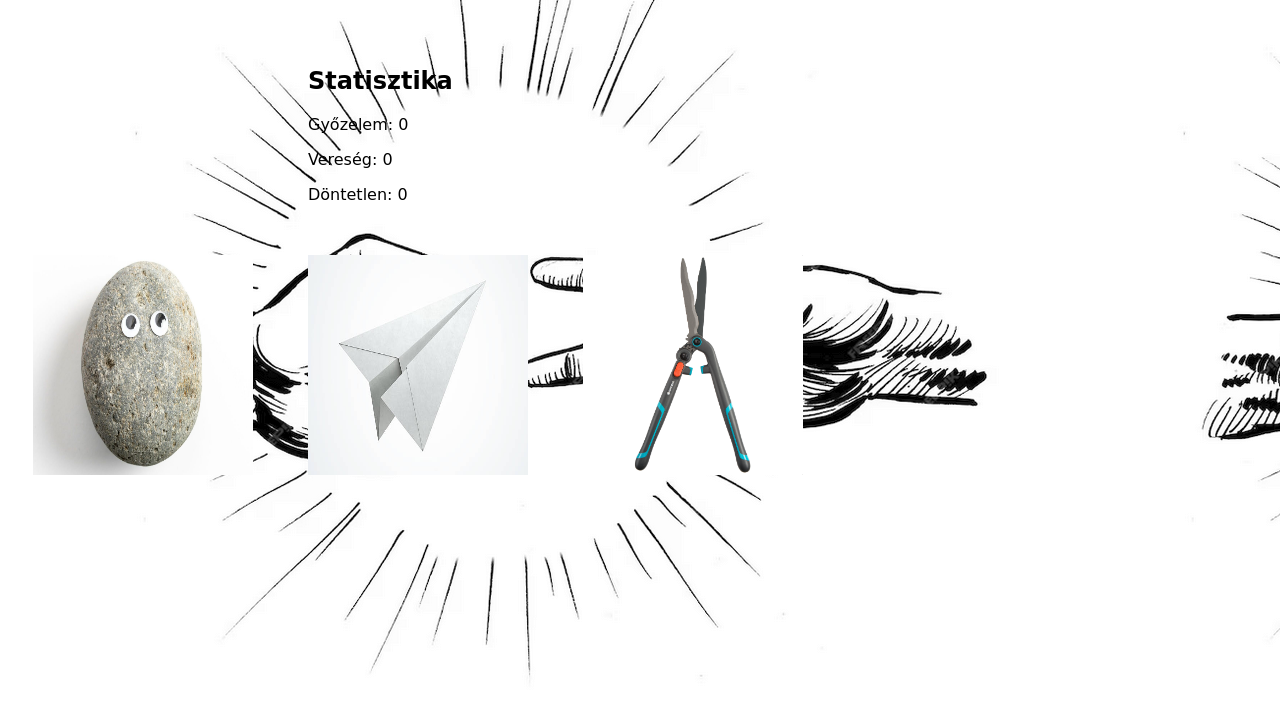
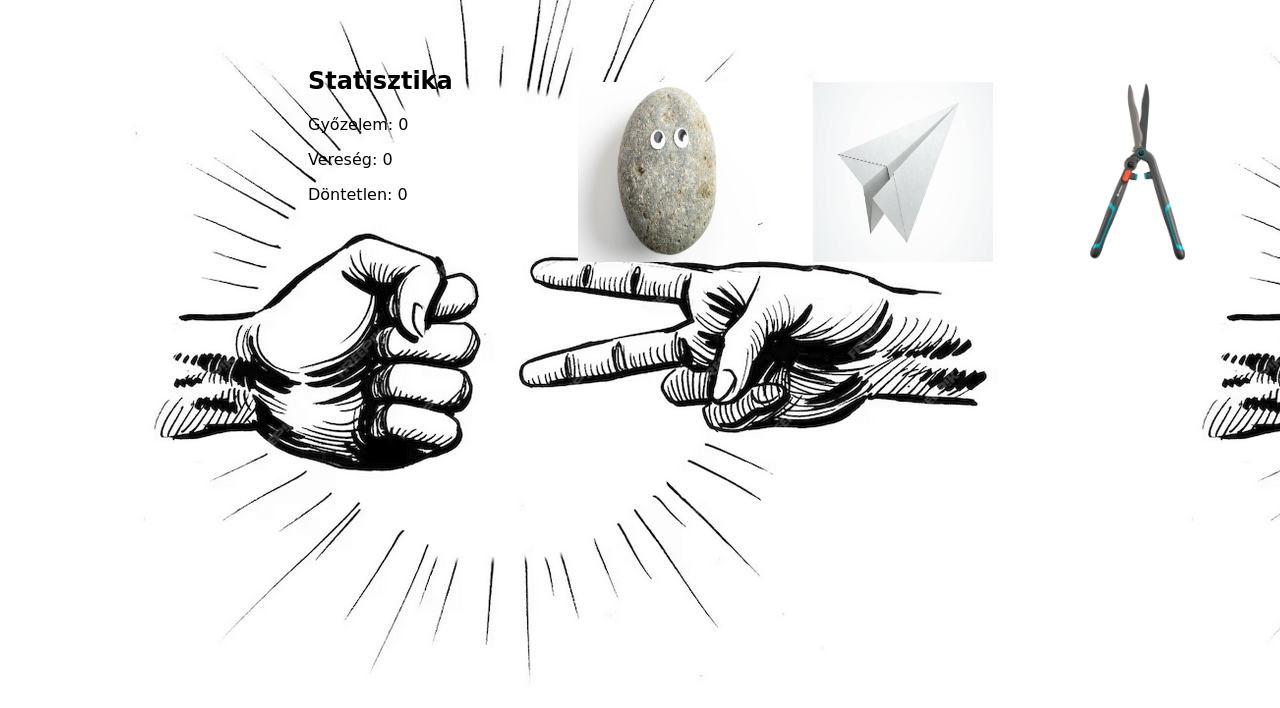
Before and after one commit to JBence01/jonas-bence-1.github.io, a plain HTML site: page index.html in a window 1280 px wide. Shown: the part 62-770 px from the top of the page. Drawn offline with Linux system fonts and the light colour scheme.

Commit message:
Update index.html

```diff
--- a/index.html
+++ b/index.html
@@ -16,8 +16,8 @@
         }
 
         img {
-            height: 220px;
-            width: 220px;
+            height: 180px;
+            width: 180px;
         }
 
         #result {
```
